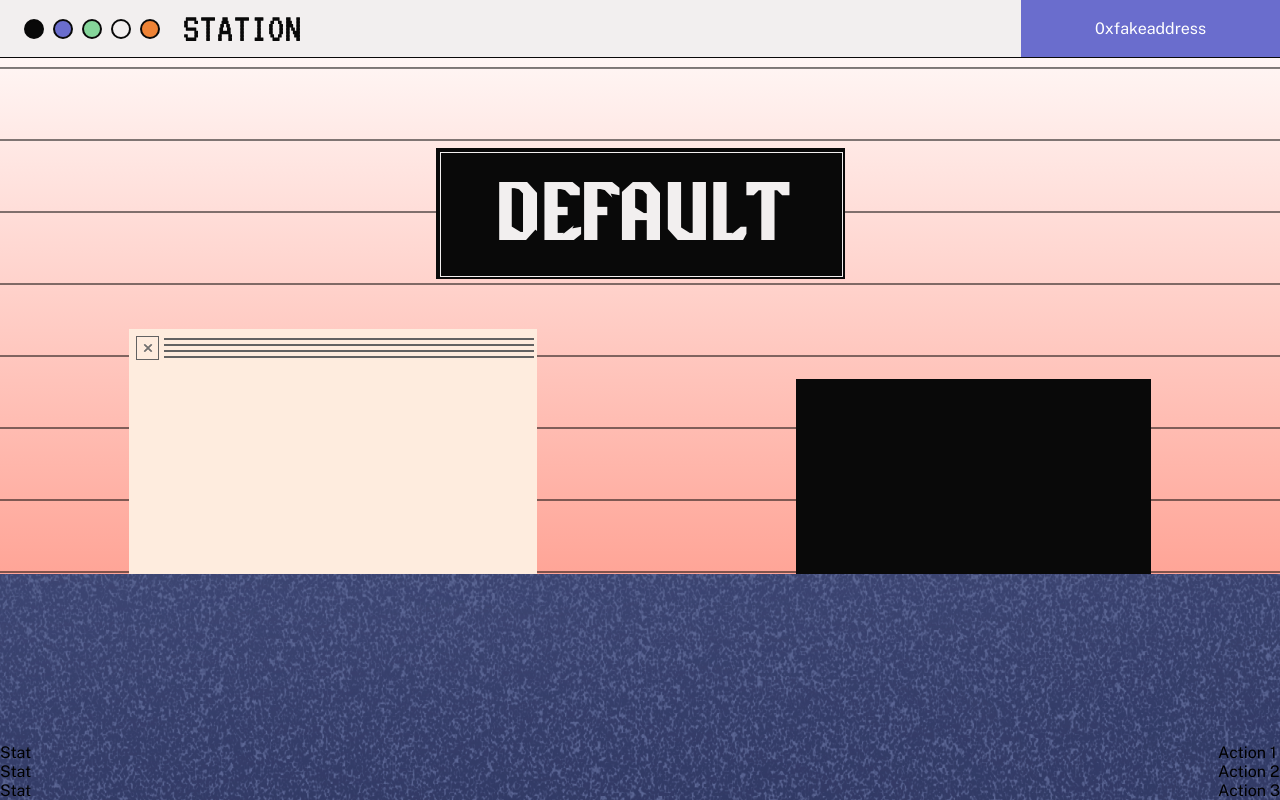
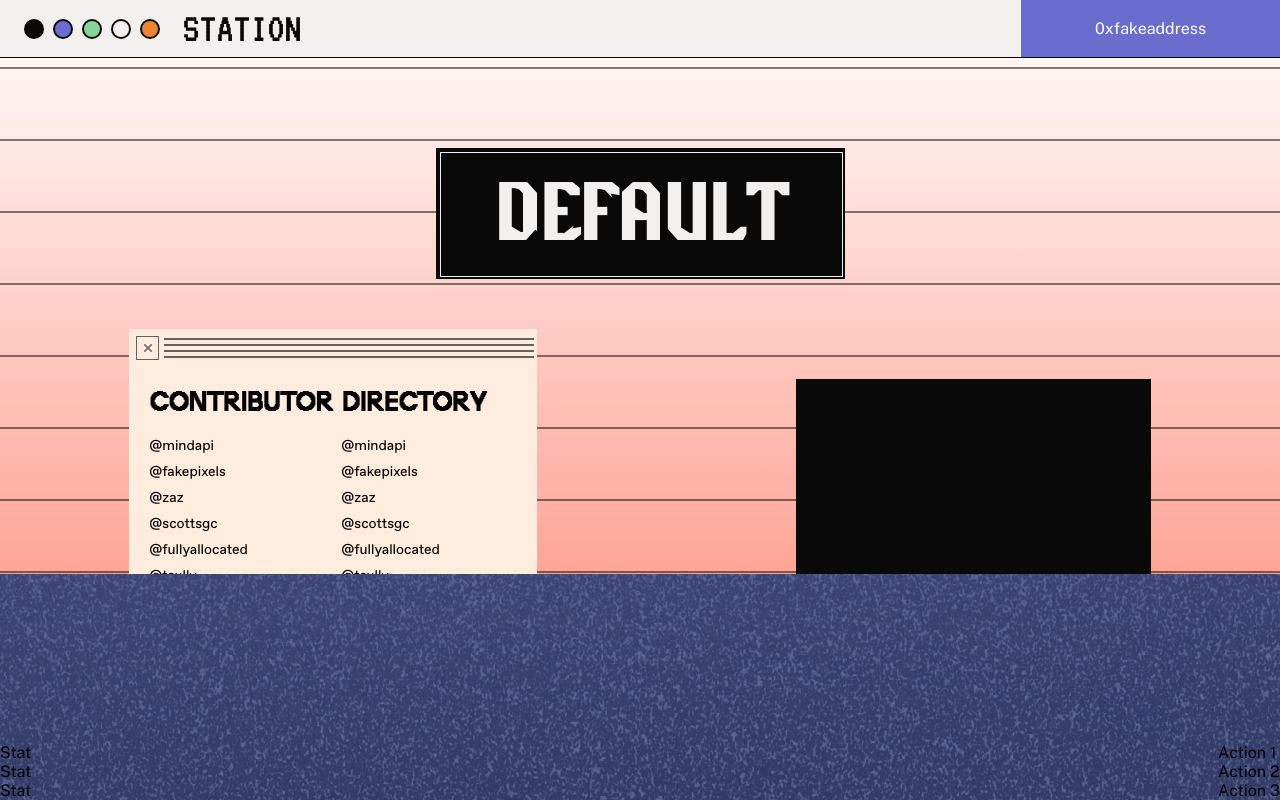
Before and after one commit to fakepixels/station-terminal, a Next.js app: page / in a window 1280 px wide. Built offline with nearby package versions, Linux system fonts and the light colour scheme.

Commit message:
Create contributor directory component.

```diff
--- a/pages/index.tsx
+++ b/pages/index.tsx
@@ -135,12 +135,63 @@ const ContributorsListWrapper = styled.div`
   height: 461px;
   width: 408px;
   margin-left: 10px;
+  overflow: scroll;
+`;
+
+const ContributorsListTitle = styled.h2`
+  margin: 20px;
+  font-family: Terminal;
+  font-size: 30px;
+`;
+
+const AliasesWrapper = styled.div`
+  column-count: 2;
+  margin: 0px 20px;
+`;
+
+const Alias = styled.div`
+  margin-bottom: 10px;
+  font-size: 14px;
+  font-family: Favorit Pro;
 `;
 
 const ContributorsList = (): JSX.Element => {
+  const aliases = [
+    '@mindapi',
+    '@fakepixels',
+    '@zaz',
+    '@scottsgc',
+    '@fullyallocated',
+    '@tsully',
+    '@mindapi',
+    '@fakepixels',
+    '@zaz',
+    '@scottsgc',
+    '@fullyallocated',
+    '@tsully',
+    '@mindapi',
+    '@fakepixels',
+    '@zaz',
+    '@scottsgc',
+    '@fullyallocated',
+    '@tsully',
+    '@mindapi',
+    '@fakepixels',
+    '@zaz',
+    '@scottsgc',
+    '@fullyallocated',
+    '@tsully',
+  ];
+
   return (
     <ContributorsListWrapper>
       <TopBar mandatory={false} />
+      <ContributorsListTitle>CONTRIBUTOR DIRECTORY</ContributorsListTitle>
+      <AliasesWrapper>
+        {aliases.map((alias, i) => (
+          <Alias key={'alias' + i}>{alias}</Alias>
+        ))}
+      </AliasesWrapper>
     </ContributorsListWrapper>
   );
 };
--- a/shared/styles.js
+++ b/shared/styles.js
@@ -14,6 +14,16 @@ export const globalStyles = (
         font-family: 'Resistance';
         src: url('/fonts/resistance.otf') format('opentype');
       }
+
+      @font-face {
+        font-family: 'Terminal';
+        src: url('/fonts/terminal-grotesque.ttf') format('truetype');
+      }
+
+      @font-face {
+        font-family: 'Favorit Pro';
+        src: url('/fonts/FavoritPro-Regular.otf') format('opentype');
+      }
     `}
   />
 );
```
Also changed, not shown: public/fonts/FavoritPro-Regular.otf (added), public/fonts/terminal-grotesque.ttf (added).
